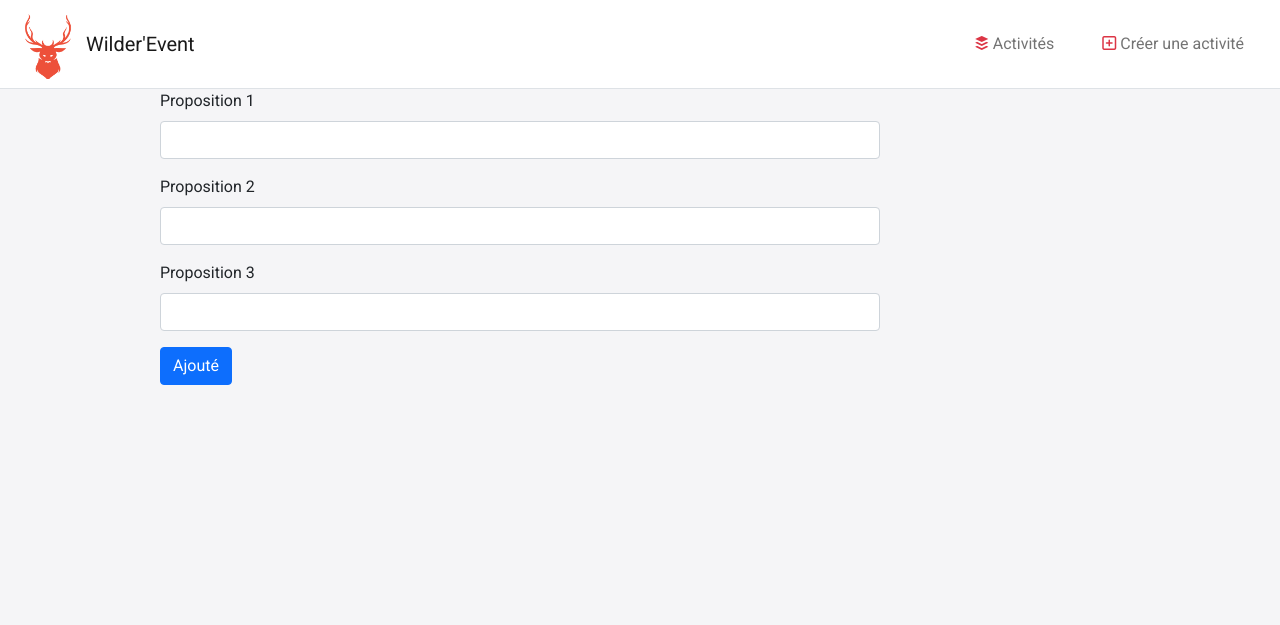
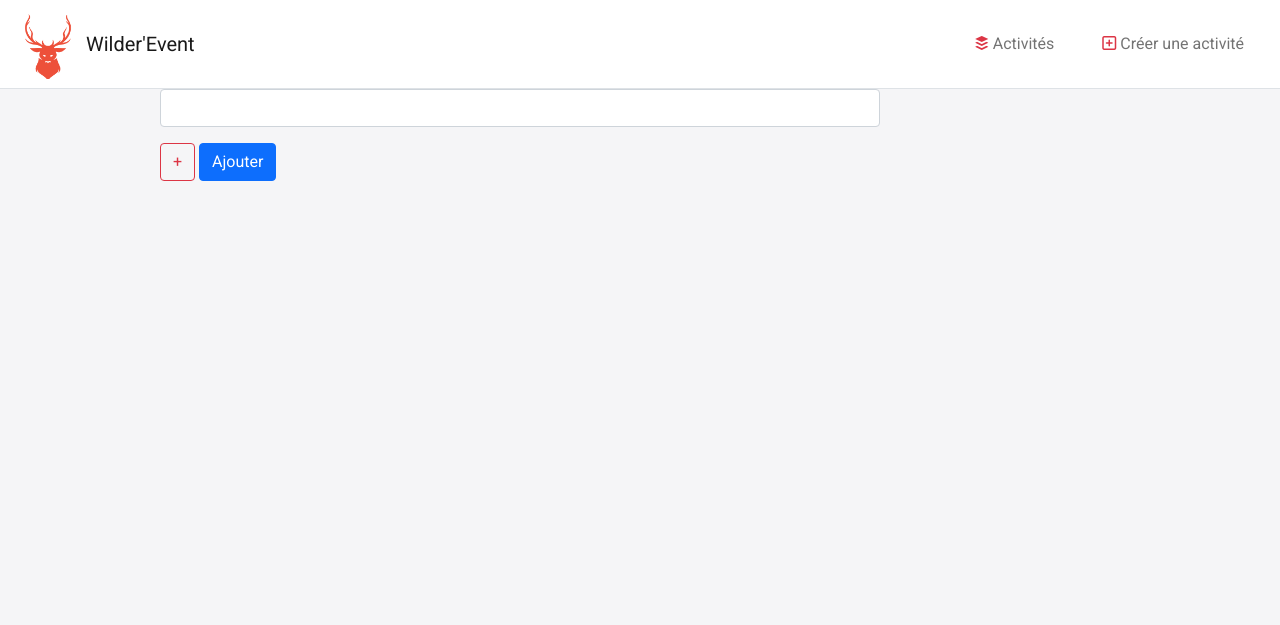
Before and after one commit to WildCodeSchool/bordeaux-p2-202109-damieux, a PHP site: template src/View/Activity/addPropose.html.twig in a window 1280 px wide. Shown: the top 625 px of the page. Run offline with PHP 8.4, Linux system fonts and the light colour scheme; the template is opened without the code that fills it: most values are stand-ins (such as "Sample title", 1, 10 or a date in 2020); some libraries are stand-ins or nearby versions.

Commit message:
create function js add propose

```diff
--- a/src/View/Activity/addPropose.html.twig
+++ b/src/View/Activity/addPropose.html.twig
@@ -7,21 +7,14 @@
 {% block content %}
 
     <form method="post" class="m-auto w-75">
+
         <div class="mb-3 w-75">
-            <label for="propose" class="form-label">Proposition 1</label>
             <input type="text" name="propose[]" class="form-control" id="propose">
+            <input type="hidden" name="activityId" value={{ activity_id }}>
         </div>
 
-        <div class="mb-3 w-75">
-            <label for="propose" class="form-label">Proposition 2</label>
-            <input type="text" name="propose[]" class="form-control" id="propose">
-        </div>
-
-        <div class="mb-3 w-75">
-            <label for="propose" class="form-label">Proposition 3</label>
-            <input type="text" name="propose[]" class="form-control" id="propose">
-        </div>
-
-        <button type="submit" class="btn btn-primary">Ajouté</button>
+        <div id="container"></div>
+            <button type="button" class="btn btn-outline-danger" onclick="addInput_text()">+</button>
+        <button type="submit" class="btn btn-primary">Ajouter</button>
     </form>
 {% endblock %}
--- a/src/View/layout.html.twig
+++ b/src/View/layout.html.twig
@@ -28,6 +28,7 @@
     <script src="https://cdn.jsdelivr.net/npm/@popperjs/core@2.10.2/dist/umd/popper.min.js" integrity="sha384-7+zCNj/IqJ95wo16oMtfsKbZ9ccEh31eOz1HGyDuCQ6wgnyJNSYdrPa03rtR1zdB" crossorigin="anonymous"></script>
     <script src="https://cdn.jsdelivr.net/npm/bootstrap@5.1.3/dist/js/bootstrap.min.js" integrity="sha384-QJHtvGhmr9XOIpI6YVutG+2QOK9T+ZnN4kzFN1RtK3zEFEIsxhlmWl5/YESvpZ13" crossorigin="anonymous"></script>
     <script src="https://kit.fontawesome.com/608a9c54bb.js" crossorigin="anonymous"></script>
+    <script src="/assets/js/script.js"></script>
     {% block javascript %}{% endblock %}
 
 </body>
```
Also changed, not shown: src/Controller/ProposeController.php (+6 -2 lines), public/assets/js/script.js (added).
